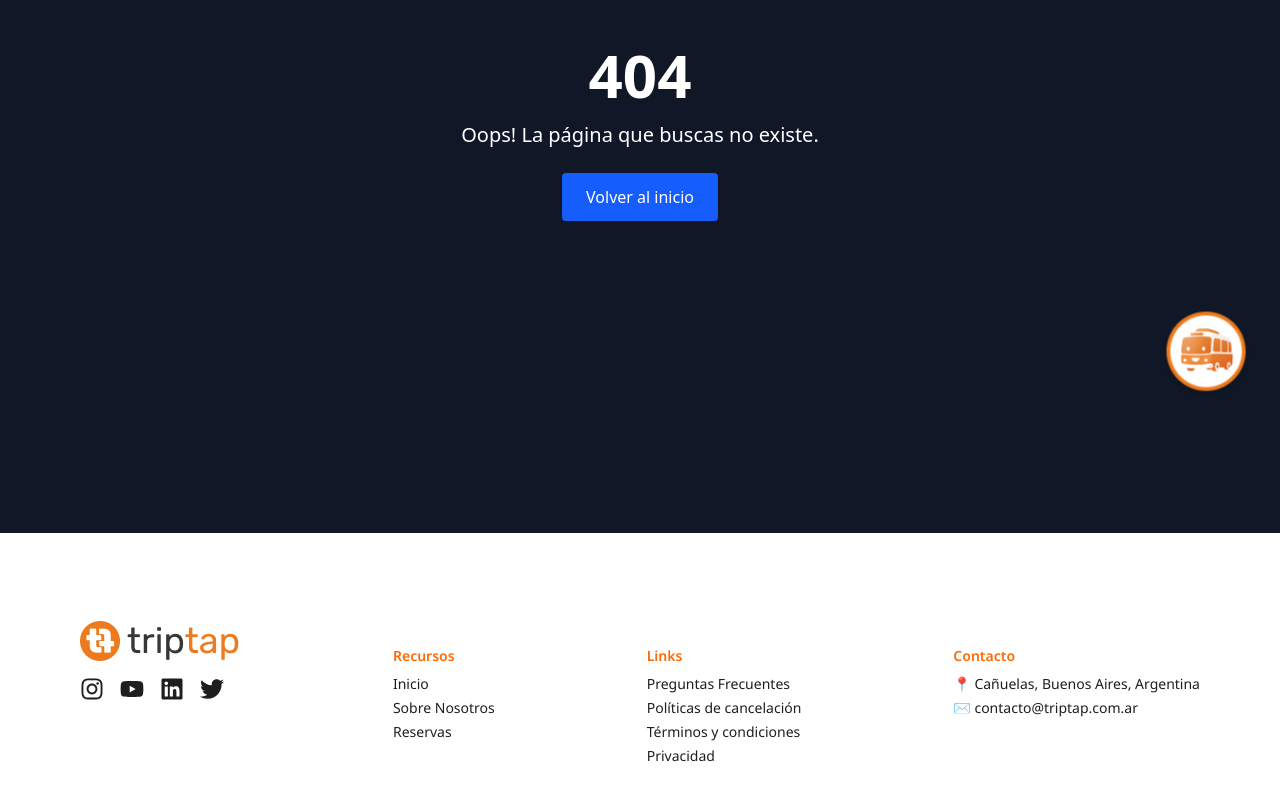
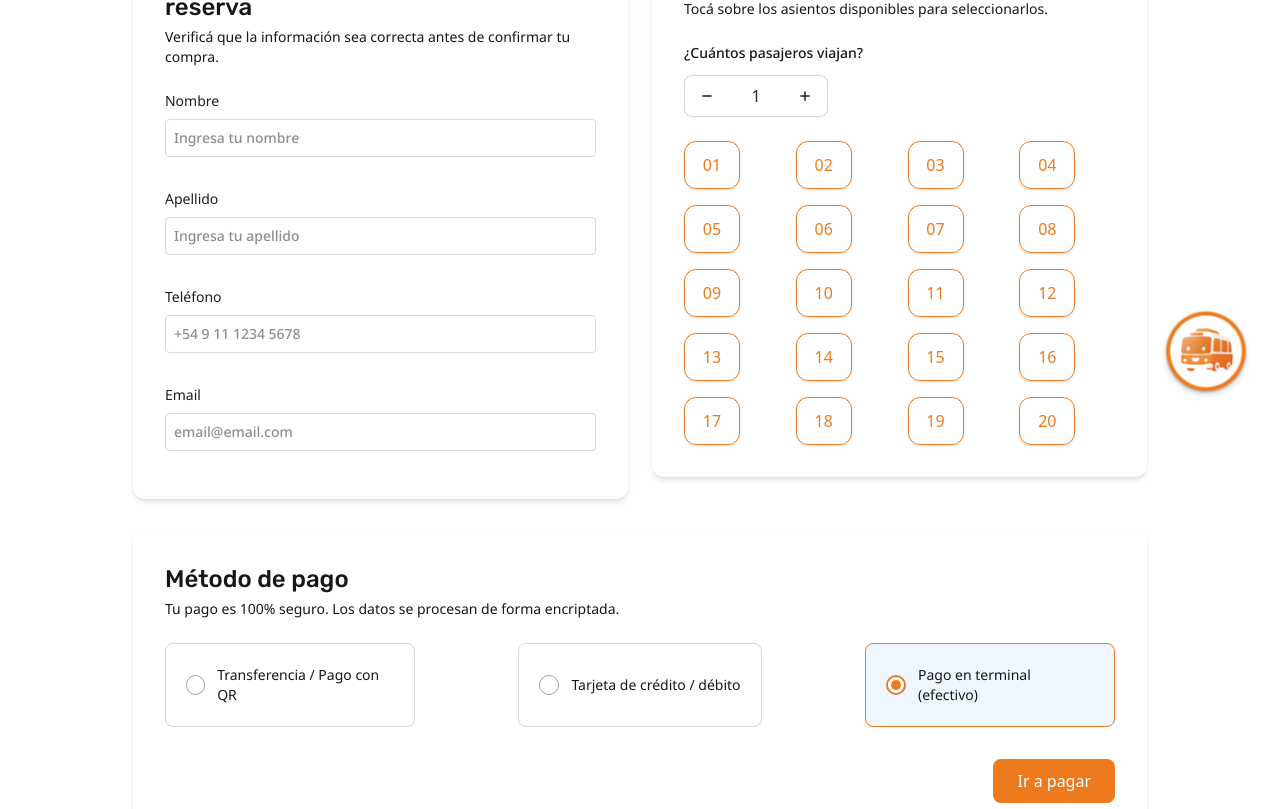
Before and after one commit to ezequielmanchula/triptap-frontend, a Next.js app: page /reservations/checkout in a window 1280 px wide. Before the commit this address had no page. Shown: the part 371-1180 px from the top of the page. Built offline with nearby package versions, Linux system fonts and the light colour scheme.

Commit message:
feat: add reservations/checkout page

```diff
--- /dev/null
+++ b/src/app/(pages)/reservations/checkout/components/PassengerInfo.tsx
@@ -0,0 +1,19 @@
+import React from 'react';
+import FormInput from "../../../../components/common/FormInput";
+
+export default function PassengerInfo() {
+
+  return (
+    <div className="rounded-xl shadow-md p-6 sm:p-8 bg-white">
+      <h2 className="Headline-Small font-medium text-[#171717] mb-1">Completá tus datos para finalizar la reserva</h2>
+      <p className="Title-Small text-[#171717] mb-6">Verificá que la información sea correcta antes de confirmar tu compra.</p>
+
+      <div className="flex flex-col gap-4">
+        <FormInput label="Nombre" type="text" placeholder="Ingresa tu nombre"  />
+        <FormInput label="Apellido" type="text" placeholder="Ingresa tu apellido" />
+        <FormInput label="Teléfono" type="tel" placeholder="+54 9 11 1234 5678" />
+        <FormInput label="Email" type="email" placeholder="email@email.com" />
+      </div>
+    </div>
+  );
+}
--- /dev/null
+++ b/src/app/(pages)/reservations/checkout/components/PaymentMethod.tsx
@@ -0,0 +1,58 @@
+"use client"
+
+import Link from 'next/link';
+import { useState } from 'react';
+
+type PaymentOption = 'transferencia' | 'tarjeta' | 'efectivo';
+
+export default function PaymentMethod() {
+  const [selectedPayment, setSelectedPayment] = useState<PaymentOption>('efectivo');
+
+  const paymentOptions = [
+    { id: 'transferencia', label: 'Transferencia / Pago con QR' },
+    { id: 'tarjeta', label: 'Tarjeta de crédito / débito' },
+    { id: 'efectivo', label: 'Pago en terminal (efectivo)' },
+  ];
+
+  return (
+    <div className="rounded-xl shadow-md p-6 sm:p-8 mt-8 bg-white">
+      <h2 className="Headline-Small font-medium text-[#171717] mb-1">Método de pago</h2>
+      <p className="Title-Small text-[#171717] mb-6">Tu pago es 100% seguro. Los datos se procesan de forma encriptada.</p>
+
+      <div className="flex flex-col gap-3 lg:flex-row lg:justify-between">
+        {paymentOptions.map((option) => (
+          <div
+            key={option.id}
+            onClick={() => setSelectedPayment(option.id as PaymentOption)}
+            className={`flex items-center gap-3 border rounded-lg px-5 py-3 cursor-pointer transition-colors min-h-[84px] max-w-[250px] ${
+              selectedPayment === option.id
+                ? 'bg-blue-50 border-[#ED7A1C]'
+                : 'hover:bg-gray-50 border-gray-300'
+            }`}
+          >
+            <div
+              className={`w-5 h-5 rounded-full border flex items-center justify-center ${
+                selectedPayment === option.id
+                  ? 'border-[#ED7A1C] border-2 bg-white'
+                  : 'border-gray-400'
+              }`}
+            >
+              {selectedPayment === option.id && (
+                <div className="w-2.5 h-2.5 rounded-full bg-[#ED7A1C]"></div>
+              )}
+            </div>
+            <span className="Title-Small text-[#171717]">{option.label}</span>
+          </div>
+        ))}
+      </div>
+
+      <div className="flex justify-end mt-8">
+        <Link
+          href="/"
+          className="bg-[#ED7A1C] text-white py-2.5 px-6 rounded-lg hover:bg-[#d96c17] transition-colors duration-300 text-sm sm:text-base">
+          Ir a pagar
+        </Link>
+      </div>
+    </div>
+  );
+}
--- /dev/null
+++ b/src/app/(pages)/reservations/checkout/components/SeatSelection.tsx
@@ -0,0 +1,78 @@
+import React, { useState } from 'react';
+import { FaPlus, FaMinus } from "react-icons/fa6";
+
+interface SeatGridProps {
+  seats: string[][];
+  selectedSeats: string[];
+  toggleSeat: (seat: string) => void;
+}
+
+export default function SeatSelection() {
+  const seats: string[][] = [
+    ['01', '02'],
+    ['03', '04'],
+    ['05', '06'],
+    ['07', '08'],
+    ['09', '10'],
+    ['11', '12'],
+    ['13', '14'],
+    ['15', '16'],
+    ['17', '18'],
+    ['19', '20'],
+  ];
+
+  const [passenger, setPassenger] = useState(1);
+  const [selectedSeats, setSelectedSeats] = useState<string[]>([]);
+
+  const increment = () => setPassenger((prev) => (prev < 20 ? prev + 1 : prev));
+  const decrement = () => setPassenger((prev) => (prev > 1 ? prev - 1 : prev));
+
+  const toggleSeat = (seat: string) => {
+    setSelectedSeats((prev) =>
+      prev.includes(seat) ? prev.filter((s) => s !== seat) : [...prev, seat]
+    );
+  };
+
+  const SeatGrid: React.FC<SeatGridProps> = ({ seats, selectedSeats, toggleSeat }) => (
+    <div className="grid grid-cols-4 gap-3 sm:gap-4">
+      {seats.flat().map((seat) => {
+        const isSelected = selectedSeats.includes(seat);
+        return (
+          <div
+            key={seat}
+            onClick={() => toggleSeat(seat)}
+            className={`text-center border border-[#ED7A1C] w-14 h-12 rounded-xl shadow-sm flex items-center justify-center font-medium cursor-pointer transition-colors text-sm sm:text-base ${
+              isSelected
+                ? 'bg-[#ED7A1C] text-white'
+                : 'text-[#ED7A1C] hover:bg-gray-100'
+            }`}
+          >
+            {seat}
+          </div>
+        );
+      })}
+    </div>
+  );
+
+  return (
+    <div className="rounded-xl shadow-md p-6 sm:p-8 bg-white">
+      <h2 className="Headline-Small font-medium text-[#171717] mb-2">Seleccioná tu lugar</h2>
+      <p className="Title-Small text-[#171717] mb-6">Tocá sobre los asientos disponibles para seleccionarlos.</p>
+
+      <div className="mb-6">
+        <h3 className="Title-Small font-medium text-[#171717] mb-3">¿Cuántos pasajeros viajan?</h3>
+        <div className="flex items-center justify-between border border-gray-300 rounded-lg w-36 px-4 py-2">
+          <button onClick={decrement} className="cursor-pointer">
+            <FaMinus size={12} color="#1E1E1E" />
+          </button>
+          <span className="text-gray-800">{passenger}</span>
+          <button onClick={increment} className="cursor-pointer">
+            <FaPlus size={12} color="#1E1E1E" />
+          </button>
+        </div>
+      </div>
+
+      <SeatGrid seats={seats} selectedSeats={selectedSeats} toggleSeat={toggleSeat} />
+    </div>
+  );
+}
--- /dev/null
+++ b/src/app/(pages)/reservations/checkout/page.tsx
@@ -0,0 +1,32 @@
+"use client"
+
+import PassengerInfo from './components/PassengerInfo';
+import SeatSelection from './components/SeatSelection';
+import PaymentMethod from './components/PaymentMethod';
+import { FaArrowLeft } from "react-icons/fa6";
+import Link from 'next/link';
+
+export default function Checkout() {
+  return (
+    <div className="min-h-screen py-12 px-4 sm:px-6 lg:px-10 flex flex-col gap-4">
+      <div className="max-w-6xl mx-auto text-[#171717]">
+        <Link href="/reservations" className="inline-flex items-center gap-2 text-[#1E1E1E] hover:text-[#ED7A1C] transition-colors">
+          <FaArrowLeft size={20} />
+        </Link>
+
+        <h1 className="Display-Small font-bold mt-4 mb-2">Elegí tus asientos y preparate para el viaje</h1>
+        <p className="Headline-Small md:text-lg text-gray-700 mb-6">Seleccioná la cantidad de pasajeros y elegí los lugares disponibles en el bus.</p>
+        <div className="flex flex-col gap-6 lg:flex-row lg:items-start">
+          <div className="w-full lg:w-1/2">
+            <PassengerInfo />
+          </div>
+          <div className="w-full lg:w-1/2">
+            <SeatSelection />
+          </div>
+        </div>
+
+        <PaymentMethod />
+      </div>
+    </div>
+  );
+}
--- /dev/null
+++ b/src/app/(pages)/reservations/confirmation/page.tsx
@@ -0,0 +1,9 @@
+import React from 'react'
+
+const page = () => {
+  return (
+    <div>page</div>
+  )
+}
+
+export default page
```
